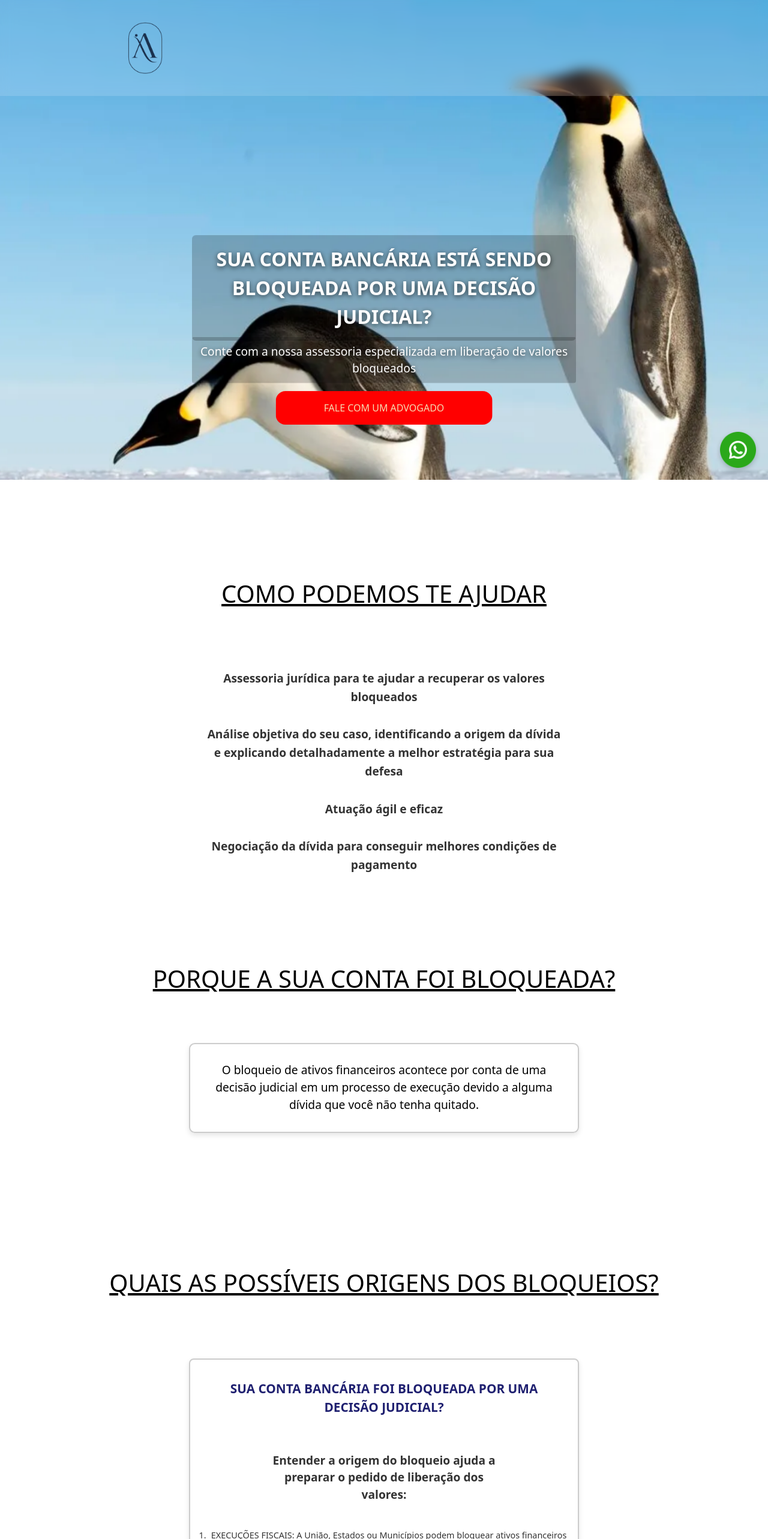
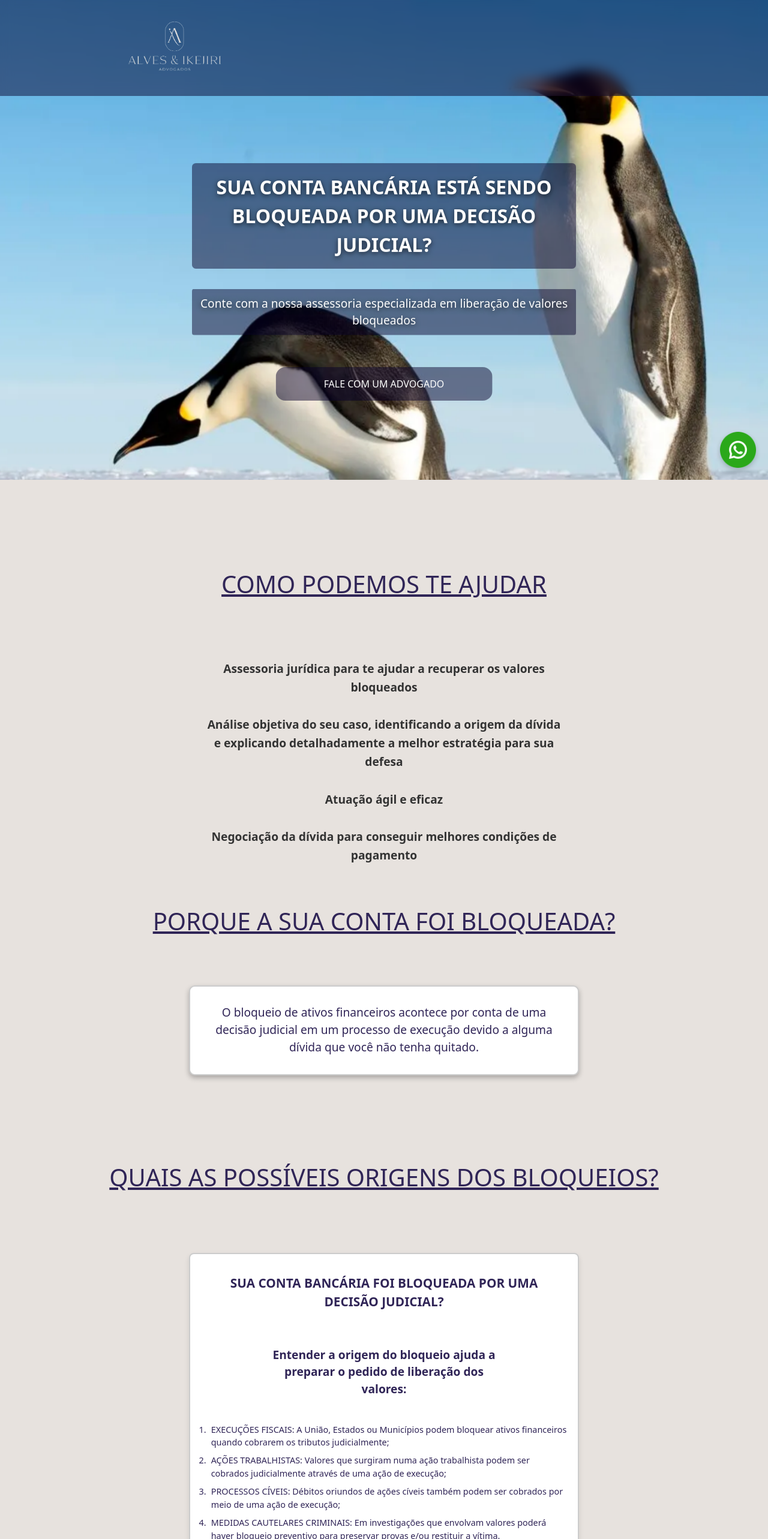
Before and after one commit to Ikejiri-1/pagina-advogados-next, a Next.js app: page / in a window 1280 px wide. Shown: the top 2566 px of the page at 60% size. Built offline with nearby package versions, Linux system fonts and the light colour scheme.

Commit message:
ajuste nas cores

```diff
--- a/src/app/globals.css
+++ b/src/app/globals.css
@@ -8,3 +8,11 @@
   --dark-blue: #302557;
   --gray: rgb(255, 255, 255);
 }
+
+body {
+  background-color: #e7e2de;
+}
+
+h2 {
+  color: var(--dark-blue);
+}
--- a/src/app/page.css
+++ b/src/app/page.css
@@ -6,8 +6,7 @@
   display: flex;
   flex-direction: column;
   align-items: center;
-  gap: 5em;
-  margin: 4em auto;
+  margin: 3em auto;
 }
 
 .image-container {
--- a/src/components/AboutUs/aboutus.css
+++ b/src/components/AboutUs/aboutus.css
@@ -21,7 +21,7 @@
 .about-us-list li span {
   font-size: 1.2em;
   font-weight: 600;
-  color: #333;
+  color: var(--dark-blue);
   line-height: 1.6em;
 }
 
--- a/src/components/BlockOriginsQuestion/index.tsx
+++ b/src/components/BlockOriginsQuestion/index.tsx
@@ -28,9 +28,9 @@ export const BlockOriginsQuestions = () => {
 
   return (
     <section className="block-origins">
-      <h3 className="block-title" ref={blockTitleRef}>
+      <h2 className="block-title" ref={blockTitleRef}>
         QUAIS AS POSSÍVEIS ORIGENS DOS BLOQUEIOS?
-      </h3>
+      </h2>
 
       <div ref={cardRef} className="card-wrapper">
         <Card
--- a/src/components/Card/card.css
+++ b/src/components/Card/card.css
@@ -10,13 +10,15 @@
   flex-direction: column;
   align-items: center;
   gap: 2em;
+  background-color: var(--gray);
+  color: var(--dark-blue);
 }
 .card-unique-content {
   margin: 4em auto;
   padding: 1em;
   border: 2px solid #ccc;
   border-radius: 0.5em;
-  box-shadow: 0 4px 8px rgba(0, 0, 0, 0.1);
+  box-shadow: 0 4px 8px rgba(0, 0, 0, 0.274);
   max-width: 650px;
   height: 150px;
   text-align: center;
@@ -26,6 +28,7 @@
   gap: 2em;
   justify-content: center;
   font-size: 1.2em;
+  color: var(--dark-blue);
 }
 
 .card-title {
@@ -34,7 +37,6 @@
   width: 550px;
   font-weight: bold;
   text-align: center;
-  color: #1f2070;
   text-transform: uppercase;
 }
 .card-subtitle {
@@ -43,7 +45,7 @@
   width: 400px;
   font-weight: 600;
   text-align: center;
-  color: #333;
+  color: var(--dark-blue);
   font-weight: 600;
 }
 
@@ -51,7 +53,7 @@
   font-size: 0.9em;
   font-weight: 500;
   list-style-type: decimal;
-  color: #333;
+  color: var(--dark-blue);
   padding-left: 0.3em;
   margin-bottom: 0.6em;
   margin-left: 1em;
@@ -61,4 +63,5 @@
   font-size: 0.8em;
   text-align: center;
   width: 500px;
+  color: var(--dark-blue);
 }
--- a/src/components/Header/Header.css
+++ b/src/components/Header/Header.css
@@ -15,13 +15,13 @@
   width: 100%;
   z-index: 10;
   height: 20vh;
-  background: rgba(255, 255, 255, 0.15);
+  background: rgba(8, 1, 41, 0.486);
   backdrop-filter: blur(10px);
   -webkit-backdrop-filter: blur(10px);
 }
 .logo {
-  width: 100px;
-  height: 100px;
+  width: 200px;
+  margin-top: 0.5em;
 }
 .links-list {
   display: flex;
--- a/src/components/Header/Header.tsx
+++ b/src/components/Header/Header.tsx
@@ -1,7 +1,7 @@
 "use client";
 
 import Image from "next/image";
-import logo from "../../assets/logo_azul.png";
+import logo from "../../assets/logo_branca.png";
 // import { usePathname } from "next/navigation";
 import Link from "next/link";
 import "./Header.css";
--- a/src/components/MainImage/MainImage.css
+++ b/src/components/MainImage/MainImage.css
@@ -23,8 +23,8 @@
 }
 
 .main-image-title {
-  top: 60%;
-  color: white;
+  top: 45%;
+  color: var(--gray);
   font-size: 2rem;
   font-weight: bold;
   text-align: center;
@@ -33,27 +33,33 @@
 }
 
 .main-image-description {
-  top: 75%;
-  color: white;
+  top: 65%;
+  color: var(--gray);
   font-size: 1.2rem;
   text-align: center;
   max-width: 80%;
 }
 
 .main-image-button {
-  top: 85%;
+  top: 80%;
 }
 
 .main-image-button button {
   cursor: pointer;
-  background-color: red;
+  background: rgba(8, 1, 41, 0.486);
   padding: 1em 5em;
-  color: wheat;
+  color: var(--gray);
   border-radius: 1em;
 }
+
+.main-image-button button:hover {
+  background-color: var(--dark-blue);
+  transition: all 0.5s ease-in-out;
+}
+
 .slide-wrapper-title,
 .slide-wrapper-description {
-  background-color: rgba(0, 0, 0, 0.2);
+  background: rgba(8, 1, 41, 0.486);
   padding: 0.5em;
   border-radius: 0.2em;
   text-shadow: 0px 2px 8px rgba(0, 0, 0, 0.7);
--- a/src/components/WhyBlocked/whyblocked.css
+++ b/src/components/WhyBlocked/whyblocked.css
@@ -4,10 +4,13 @@
   font-size: 2.5em;
   text-align: center;
   text-decoration: underline;
+  color: var(--dark-blue);
 }
 .card-unique-content {
   opacity: 0;
   transform: translateY(30px);
+  background-color: var(--gray);
+  color: var(--dark-blue);
 }
 
 .why-blocked.animate .why-blocked-title {
```
Also changed, not shown: src/assets/logo_branca.png, src/assets/logo_preta.png (deleted).
